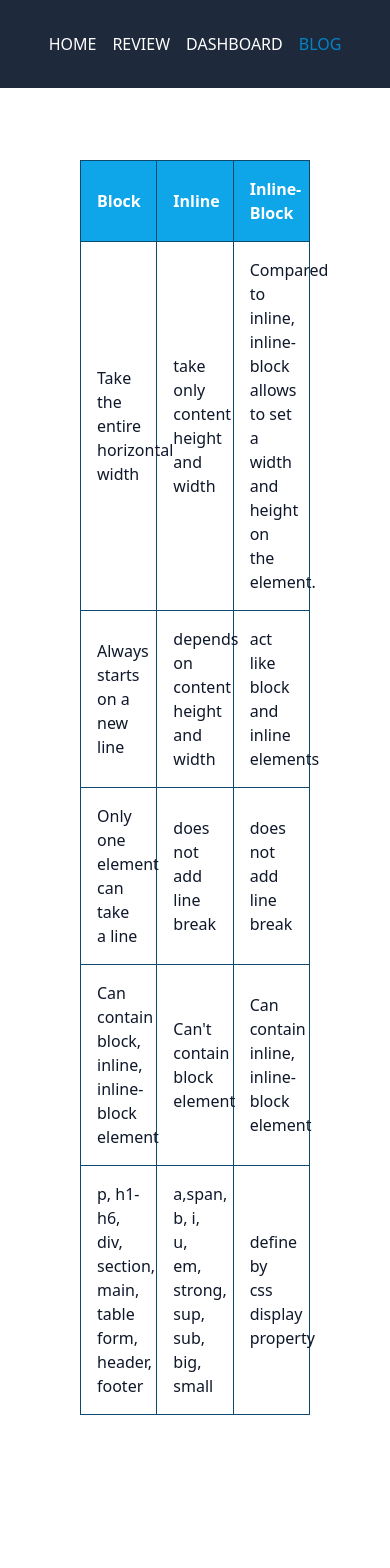
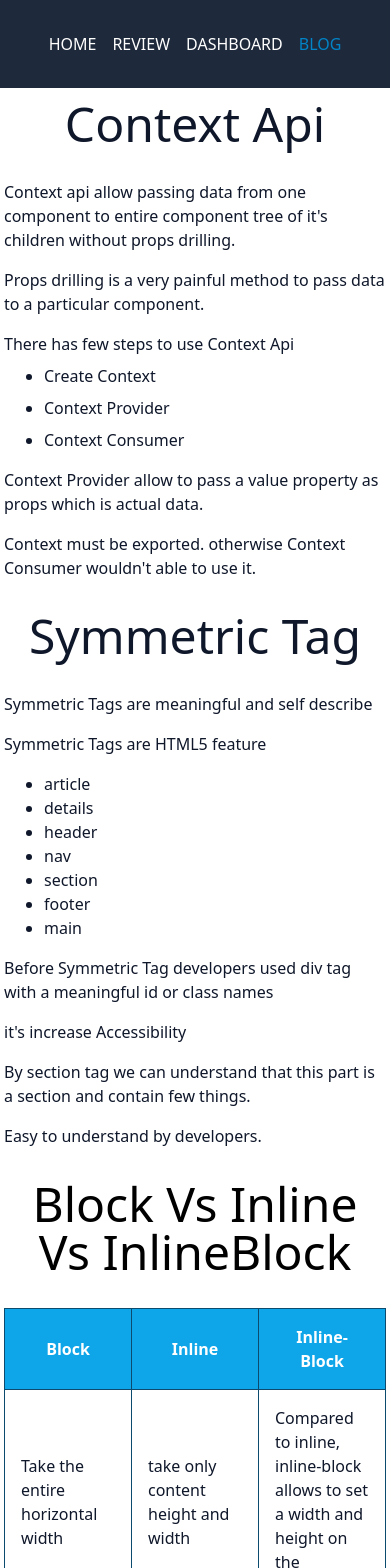
Before and after one commit to samiulalimsaad/watch-store, a React (Vite) app: page /blog in a window 390 px wide. Shown: the top 1568 px of the page. Before the commit the page ends 1495 px from the top, so only its background shows below. Built offline with nearby package versions, Linux system fonts and the light colour scheme; the HTML template or start-up script is replaced by a standard one.

Commit message:
completed responsive

```diff
--- /dev/null
+++ b/src/Blog/BlockVsInlineVsInlineBlock.jsx
@@ -0,0 +1,83 @@
+import React from "react";
+
+const BlockVsInlineVsInlineBlock = () => {
+    return (
+        <div>
+            <h2 className="mb-8 text-5xl text-center text-semibold">
+                Block Vs Inline Vs InlineBlock
+            </h2>
+            <table className="w-full border border-collapse table-fixed border-sky-500 text-slate-900">
+                <thead className="text-white bg-sky-500">
+                    <tr>
+                        <th className="p-4 border border-sky-900 ">Block </th>
+                        <th className="p-4 border border-sky-900 ">Inline</th>
+                        <th className="p-4 border border-sky-900 ">
+                            Inline-Block
+                        </th>
+                    </tr>
+                </thead>
+                <tbody>
+                    <tr>
+                        <td className="p-4 border border-sky-900">
+                            Take the entire horizontal width
+                        </td>
+                        <td className="p-4 border border-sky-900">
+                            take only content height and width
+                        </td>
+                        <td className="p-4 border border-sky-900">
+                            Compared to inline, inline-block allows to set a
+                            width and height on the element.
+                        </td>
+                    </tr>
+                    <tr>
+                        <td className="p-4 border border-sky-900">
+                            Always starts on a new line
+                        </td>
+                        <td className="p-4 border border-sky-900">
+                            depends on content height and width
+                        </td>
+                        <td className="p-4 border border-sky-900">
+                            act like block and inline elements
+                        </td>
+                    </tr>
+                    <tr>
+                        <td className="p-4 border border-sky-900">
+                            Only one element can take a line
+                        </td>
+                        <td className="p-4 border border-sky-900">
+                            does not add line break
+                        </td>
+                        <td className="p-4 border border-sky-900">
+                            does not add line break
+                        </td>
+                    </tr>
+                    <tr>
+                        <td className="p-4 border border-sky-900">
+                            Can contain block, inline, inline-block element
+                        </td>
+                        <td className="p-4 border border-sky-900">
+                            Can't contain block element
+                        </td>
+                        <td className="p-4 border border-sky-900">
+                            Can contain inline, inline-block element
+                        </td>
+                    </tr>
+                    <tr>
+                        <td className="p-4 border border-sky-900">
+                            p, h1-h6, div, section, main, table form, header,
+                            footer
+                        </td>
+                        <td className="p-4 border border-sky-900">
+                            a,span, b, i, u, em, strong, sup, sub, big, small
+                        </td>
+                        <td className="p-4 border border-sky-900">
+                            define by css display property
+                        </td>
+                    </tr>
+                </tbody>
+            </table>
+        </div>
+    );
+};
+
+export default BlockVsInlineVsInlineBlock;
--- /dev/null
+++ b/src/Blog/ContextApi.jsx
@@ -0,0 +1,39 @@
+import React from "react";
+
+const ContextApi = () => {
+    return (
+        <div className="text-slate-900">
+            <h2 className="mb-8 text-5xl text-center text-semibold">
+                Context Api
+            </h2>
+            <div className="space-y-4">
+                <p>
+                    Context api allow passing data from one component to entire
+                    component tree of it's children without props drilling.
+                </p>
+                <p>
+                    Props drilling is a very painful method to pass data to a
+                    particular component.
+                </p>
+                <p>
+                    There has few steps to use Context Api
+                    <ol className="mt-2 ml-10 space-y-2 list-disc">
+                        <li>Create Context</li>
+                        <li>Context Provider</li>
+                        <li>Context Consumer</li>
+                    </ol>
+                </p>
+                <p>
+                    Context Provider allow to pass a value property as props
+                    which is actual data.
+                </p>
+                <p>
+                    Context must be exported. otherwise Context Consumer
+                    wouldn't able to use it.
+                </p>
+            </div>
+        </div>
+    );
+};
+
+export default ContextApi;
--- /dev/null
+++ b/src/Blog/SymmetricTag.jsx
@@ -0,0 +1,36 @@
+import React from "react";
+
+const SymmetricTag = () => {
+    return (
+        <div className="my-20 text-slate-900">
+            <h2 className="mb-8 text-5xl text-center text-semibold">
+                Symmetric Tag
+            </h2>
+            <div className="space-y-4">
+                <p>Symmetric Tags are meaningful and self describe</p>
+                <p>Symmetric Tags are HTML5 feature</p>
+                <ol className="ml-10 list-disc">
+                    <li>article</li>
+                    <li>details</li>
+                    <li>header</li>
+                    <li>nav</li>
+                    <li>section</li>
+                    <li>footer</li>
+                    <li>main</li>
+                </ol>
+                <p>
+                    Before Symmetric Tag developers used div tag with a
+                    meaningful id or class names
+                </p>
+                <p>it's increase Accessibility</p>
+                <p>
+                    By section tag we can understand that this part is a section
+                    and contain few things.
+                </p>
+                <p>Easy to understand by developers.</p>
+            </div>
+        </div>
+    );
+};
+
+export default SymmetricTag;
--- a/src/Blog/index.jsx
+++ b/src/Blog/index.jsx
@@ -1,76 +1,16 @@
 import React from "react";
+import BlockVsInlineVsInlineBlock from "./BlockVsInlineVsInlineBlock";
+import ContextApi from "./ContextApi";
+import SymmetricTag from "./SymmetricTag";
 
 const Blog = () => {
     return (
-        <section className="container flex justify-center p-20 mt-20">
-            <table class="border-collapse table-fixed w-full border border-sky-500 text-slate-900">
-                <thead className="text-white bg-sky-500">
-                    <tr>
-                        <th class="border p-4 border-sky-900 ">Block </th>
-                        <th class="border p-4 border-sky-900 ">Inline</th>
-                        <th class="border p-4 border-sky-900 ">Inline-Block</th>
-                    </tr>
-                </thead>
-                <tbody>
-                    <tr>
-                        <td class="border border-sky-900 p-4">
-                            Take the entire horizontal width
-                        </td>
-                        <td class="border border-sky-900 p-4">
-                            take only content height and width
-                        </td>
-                        <td class="border border-sky-900 p-4">
-                            Compared to inline, inline-block allows to set a
-                            width and height on the element.
-                        </td>
-                    </tr>
-                    <tr>
-                        <td class="border border-sky-900 p-4">
-                            Always starts on a new line
-                        </td>
-                        <td class="border border-sky-900 p-4">
-                            depends on content height and width
-                        </td>
-                        <td class="border border-sky-900 p-4">
-                            act like block and inline elements
-                        </td>
-                    </tr>
-                    <tr>
-                        <td class="border border-sky-900 p-4">
-                            Only one element can take a line
-                        </td>
-                        <td class="border border-sky-900 p-4">
-                            does not add line break
-                        </td>
-                        <td class="border border-sky-900 p-4">
-                            does not add line break
-                        </td>
-                    </tr>
-                    <tr>
-                        <td class="border border-sky-900 p-4">
-                            Can contain block, inline, inline-block element
-                        </td>
-                        <td class="border border-sky-900 p-4">
-                            Can't contain block element
-                        </td>
-                        <td class="border border-sky-900 p-4">
-                            Can contain inline, inline-block element
-                        </td>
-                    </tr>
-                    <tr>
-                        <td class="border border-sky-900 p-4">
-                            p, h1-h6, div, section, main, table form, header,
-                            footer
-                        </td>
-                        <td class="border border-sky-900 p-4">
-                            a,span, b, i, u, em, strong, sup, sub, big, small
-                        </td>
-                        <td class="border border-sky-900 p-4">
-                            define by css display property
-                        </td>
-                    </tr>
-                </tbody>
-            </table>
+        <section className="flex justify-center p-1 mt-24 sm:p-20 sm:container">
+            <div className="space-y-8">
+                <ContextApi />
+                <SymmetricTag />
+                <BlockVsInlineVsInlineBlock />
+            </div>
         </section>
     );
 };
--- a/src/Review/Review.jsx
+++ b/src/Review/Review.jsx
@@ -8,12 +8,12 @@ const Review = () => {
     return (
         <div className="my-10">
             <h2 className="text-5xl text-center">Reviews(3)</h2>
-            <div className="flex gap-4 overflow-x-auto">
+            <div className="flex flex-wrap gap-4 my-4 space-y-4 overflow-x-auto sm:flex-nowrap">
                 {reviews.slice(0, 3).map((review) => (
                     <SingleReview key={review.id} {...review} />
                 ))}
             </div>
-            <div className="flex justify-center">
+            <div className="flex justify-center mt-4">
                 <Link
                     to="/reviews"
                     className="px-10 py-5 text-white bg-sky-600"
--- a/src/Review/SingleReview.jsx
+++ b/src/Review/SingleReview.jsx
@@ -8,8 +8,8 @@ const SingleReview = ({ name, image, description, rating, wide }) => {
     }
     return (
         <div
-            className={`p-10 my-10 space-y-4 border rounded-md border-slate-300 ${
-                wide ? "w-full sm:w-2/3" : "w-1/3"
+            className={`p-10 border rounded-md border-slate-300 w-full ${
+                wide ? "sm:w-2/3" : "sm:w-1/3"
             }`}
         >
             <div className="flex items-center justify-between gap-4">
@@ -26,7 +26,7 @@ const SingleReview = ({ name, image, description, rating, wide }) => {
                 </div>
             </div>
             <p
-                className="text-justify text-clip text-slate-700"
+                className="mt-8 text-justify text-clip text-slate-700"
                 title={wide ? "" : description}
             >
                 {wide ? description : description.substr(0, 400) + " ..."}
--- a/src/Review/index.jsx
+++ b/src/Review/index.jsx
@@ -6,7 +6,9 @@ const Reviews = () => {
     const reviews = useReviews();
     return (
         <section className="container mt-20 sm:p-20">
-            <div className="flex flex-wrap justify-center gap-4 space-y-4">
+            <h1 className="mb-8 text-5xl text-center text-semibold">Reviews</h1>
+            <hr />
+            <div className="flex flex-wrap justify-center gap-4 mt-8 space-y-4">
                 {reviews.map((review) => (
                     <SingleReview key={review.id} wide {...review} />
                 ))}
```
Also changed, not shown: src/Home/index.jsx (+8 -6 lines).
